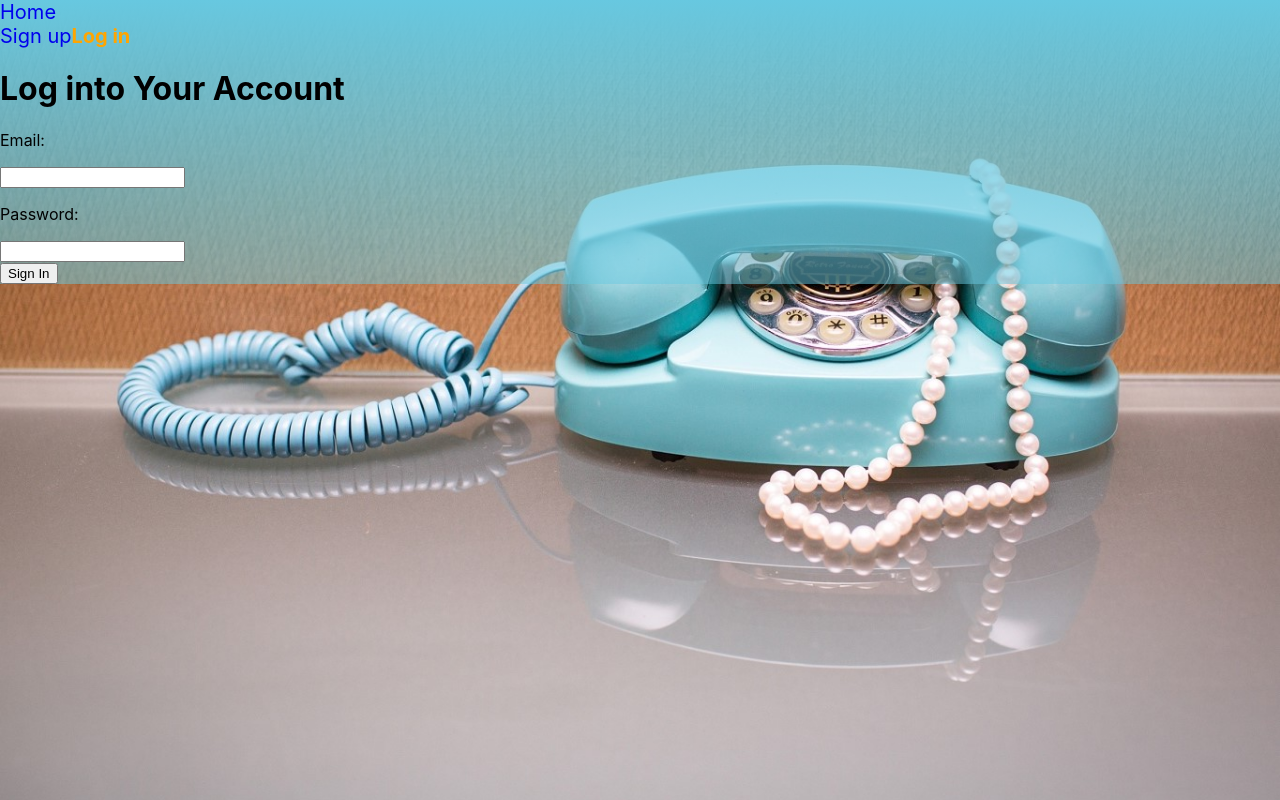
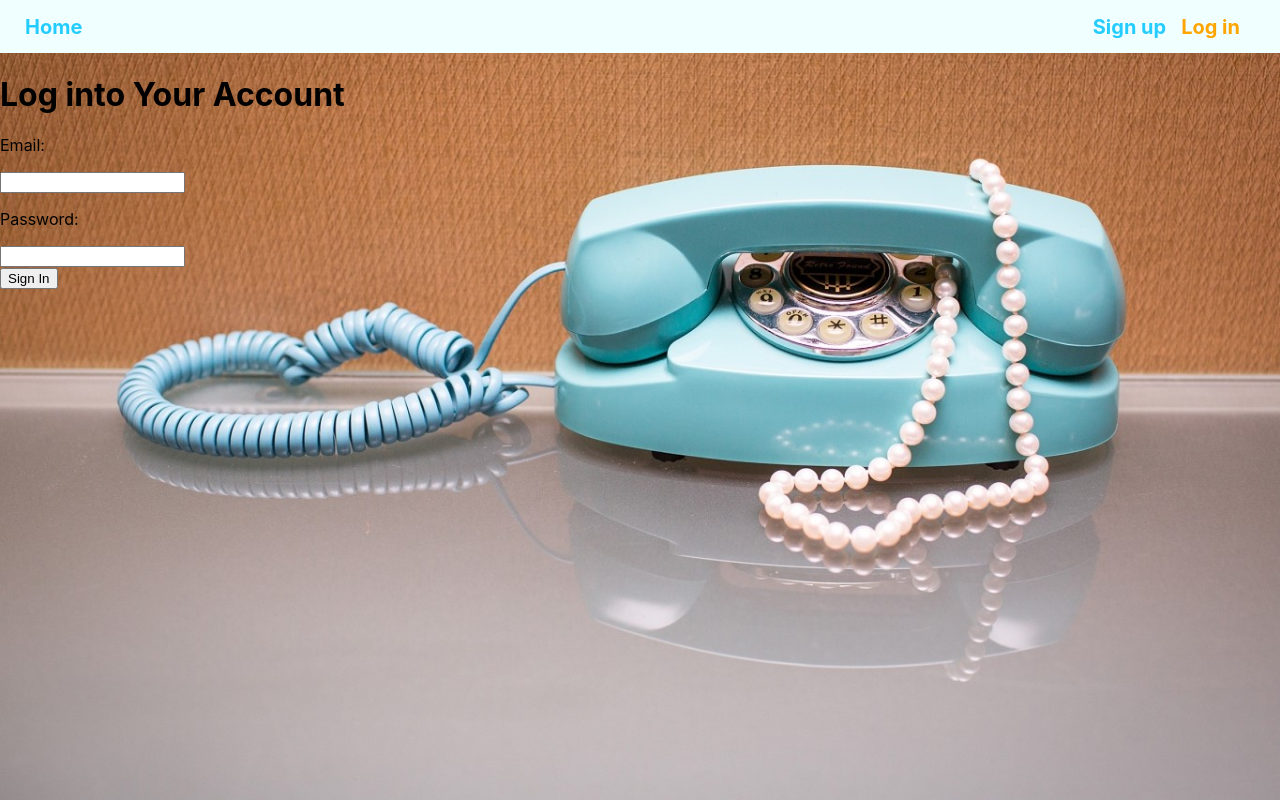
Before and after one commit to Maksym-Kartawcew/Phonebook, a React (Create React App) app: page /login in a window 1280 px wide. Built offline with nearby package versions, Linux system fonts and the light colour scheme; no server answers.

Commit message:
Styles added

```diff
--- a/src/components/ContactForm/ContactForm.js
+++ b/src/components/ContactForm/ContactForm.js
@@ -24,8 +24,10 @@ const ContactForm = () => {
   };
 
   return (
-    <div className={styles.sectionBox}>
+    <div className={styles.formBox}>
          <form onSubmit={handleSubmit}>
+        <div className={styles.formInputBox}>
+          <h3>Input new contact information</h3>
         <label>
           <p>Name:</p>
           <input name="contactName" type="text" required />
@@ -35,7 +37,7 @@ const ContactForm = () => {
           <p>Number:</p>
           <input name="contactNumber" type="text" required />
         </label>
-        <br />
+        </div>
         <button type="submit">Add contact</button>
             </form>
     </div>
--- a/src/components/ContactForm/ContactForm.module.css
+++ b/src/components/ContactForm/ContactForm.module.css
@@ -16,11 +16,25 @@ button {
   color: rgb(8, 46, 67);
 }
 
-  .sectionBox {
+.formBox {
   display: flex;
   flex-direction: column;
   justify-content: center;
   margin: auto;
+  margin-bottom: 25px;
+  width: 1200px;
+  background: linear-gradient(
+    to bottom,
+    rgb(143, 229, 255, 0.6),
+    rgba(143, 229, 255, 0.6)
+  );
+  border-radius: 5px;
+  padding: 25px;
+}
+
+.formInputBox {
+  margin: auto;
+  margin-bottom: 25px;
 }
 
 input {
@@ -39,8 +53,3 @@ button {
 
   color: rgb(8, 46, 67);
 }
-
-  .inputBox {
-    display: flex;
-    gap: 15px;
-  }
--- a/src/components/ContactList/ContactList.js
+++ b/src/components/ContactList/ContactList.js
@@ -25,7 +25,7 @@ const ContactList = () => {
   };
 
   return (
-    <div className={styles.sectionBox}>
+    <div className={styles.contactsBox}>
       <ul>
         {showContacts &&
           filteredContacts().map(contact => {
--- a/src/components/ContactList/ContactList.module.css
+++ b/src/components/ContactList/ContactList.module.css
@@ -1,3 +1,17 @@
+.contactsBox {
+  display: flex;
+  justify-content: center;
+  margin: auto;
+  width: 1200px;
+  background: linear-gradient(
+    to bottom,
+    rgb(143, 229, 255, 0.6),
+    rgba(143, 229, 255, 0.6)
+  );
+  border-radius: 5px;
+  padding: 25px;
+}
+
 li {
   display: flex;
   justify-content: space-between;
@@ -12,20 +26,13 @@ li {
 }
 
 ul {
-
   list-style: none;
   margin-top: 25px;
   padding: 0;
-
-  width: 500px;
+  width: 100%;
 }
 
-.contactsBox {
-  display: flex;
-  flex-direction: column;
-  justify-content: center;
-  margin: auto;
-}
+
 
 .listItem {
   margin: 0;
--- a/src/components/Filter/Filter.module.css
+++ b/src/components/Filter/Filter.module.css
@@ -3,6 +3,15 @@
   flex-direction: column;
   justify-content: center;
   margin: auto;
+  margin-bottom: 25px;
+  width: 1200px;
+  background: linear-gradient(
+    to bottom,
+    rgb(143, 229, 255, 0.6),
+    rgba(143, 229, 255, 0.6)
+  );
+  border-radius: 5px;
+  padding: 25px;
 }
 
 .filterTitle {
--- a/src/components/Navigation/Navigation.js
+++ b/src/components/Navigation/Navigation.js
@@ -10,7 +10,7 @@ const Navigation = () => {
   const loggedIn = useSelector(selectIsLoggedIn);
 
   return (
-    <nav className={styles.navbar}>
+    <nav className={styles.navBox}>
       <NavLink to="/" className={styles.navLink}>
         Home
       </NavLink>
@@ -22,11 +22,11 @@ const Navigation = () => {
           <UserMenu className={styles.userMenu}></UserMenu>
         </>
       ) : (
-        <div className={styles.loginWrapper}>
-          <NavLink to="/register" className={styles.navLogin}>
+        <div>
+          <NavLink to="/register" className={styles.navLink}>
             Sign up
           </NavLink>
-          <NavLink to="/login" className={styles.navLogin}>
+          <NavLink to="/login" className={styles.navLink}>
             Log in
           </NavLink>
         </div>
--- a/src/components/Navigation/Navigation.module.css
+++ b/src/components/Navigation/Navigation.module.css
@@ -1,9 +1,20 @@
-.link {
+.navBox {
+  display: flex;
+  justify-content: space-between;
+  align-items: center;
+  padding-right: 25px;
+  padding-left: 25px;
+  background-color: azure;
+  height: 53.2px;
+}
+
+.navLink {
   display: inline-block;
   text-decoration: none;
-    padding: 12px;
+  text-align: center;
   font-weight: 700;
-    color: #2a363b;
+  color: #24ccff;
+  margin-right: 15px;
 }
 
 .link.active {
--- a/src/components/UserMenu/UserMenu.js
+++ b/src/components/UserMenu/UserMenu.js
@@ -19,7 +19,7 @@ const UserMenu = () => {
 
   return (
     <div className={styles.wrapper}>
-      <p className={styles.account}>{userMail}</p>
+      <p className={styles.usermail}>{userMail}</p>
       <button onClick={handleLogout}>Log out</button>
     </div>
   );
--- a/src/components/UserMenu/UserMenu.module.css
+++ b/src/components/UserMenu/UserMenu.module.css
@@ -4,6 +4,7 @@
     gap: 12px;
   }
 
-  .username {
+  .usermail {
     font-weight: 700;
+    color: #2a363b;
   }
--- a/src/index.css
+++ b/src/index.css
@@ -7,7 +7,7 @@ body {
   -moz-osx-font-smoothing: grayscale;
 
 
-  background-image: linear-gradient(to bottom, rgb(103, 200, 224), rgba(103, 200, 224, 0.5)), url('./images/background.jpg');
+  background-image: url('./images/background.jpg');
   background-size: cover;
   background-repeat: no-repeat;
 
--- a/src/pages/ContactsPage.jsx
+++ b/src/pages/ContactsPage.jsx
@@ -25,8 +25,8 @@ const Contacts = () => {
 
   return (
     <section>
+      <ContactForm />
       <Filter />
-      <ContactForm />
       {isLoading && <Loader />}
       {error && <p>Oops, some error occured... {error}</p>}
      <ContactList />
```
Lines whose indentation alone changed are shown as unchanged.
